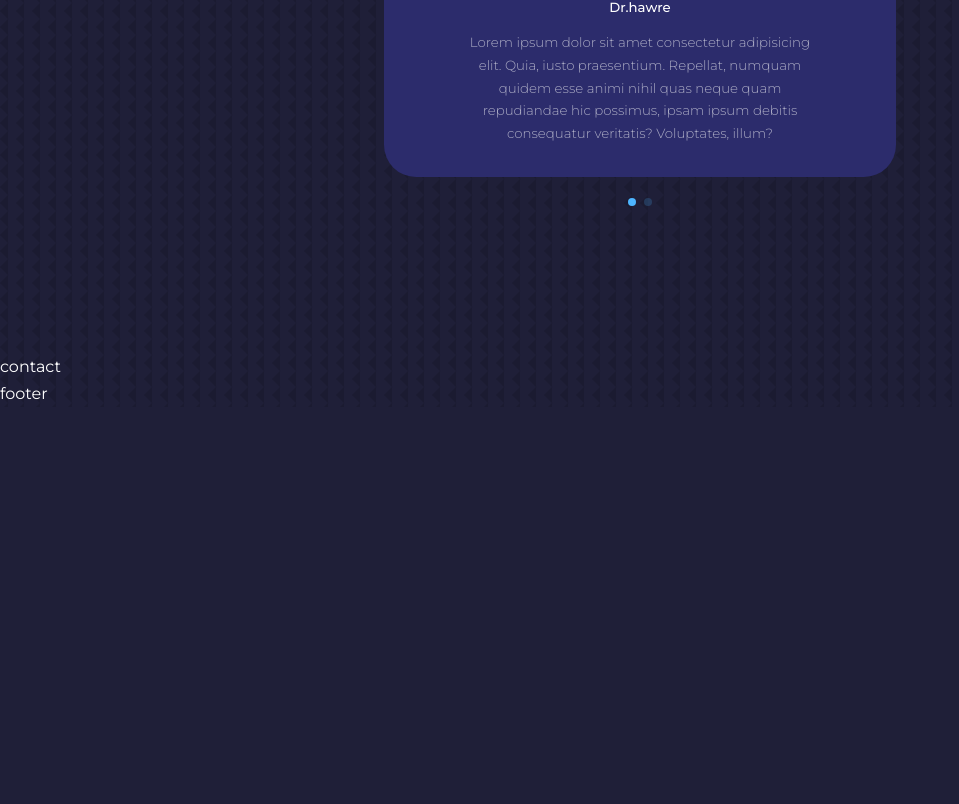
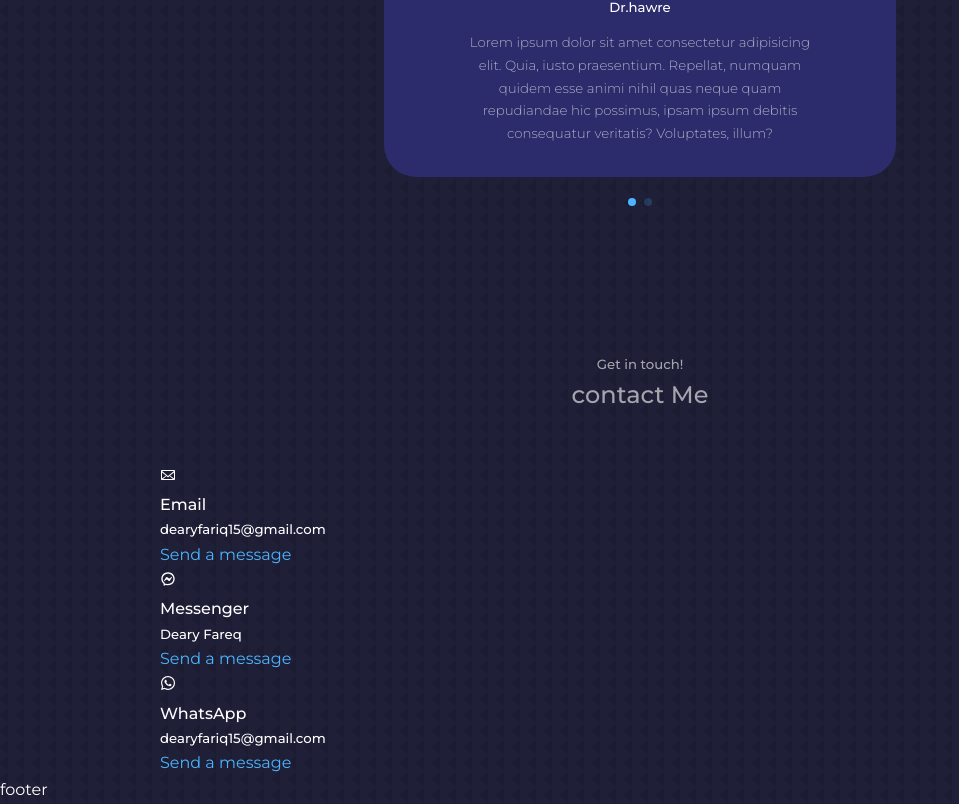
Before and after one commit to dearyfareq/capstone, a React (Create React App) app in the folder capstone/: page / in a window 1280 px wide. Shown: the part 4541-5345 px from the top of the page, without its empty margins (0-959 px from the left). Before the commit the page ends 4948 px from the top, so only its background shows below. Built offline with nearby package versions, Linux system fonts and the light colour scheme.

Commit message:
added contact component jsx with links

```diff
--- a/capstone/src/components/contact/contact.jsx
+++ b/capstone/src/components/contact/contact.jsx
@@ -1,8 +1,43 @@
 import React from 'react'
 import './contact.css'
+import {GoMail} from 'react-icons/go'
+import {RiMessengerLine} from 'react-icons/ri'
+import {FaWhatsapp} from 'react-icons/fa'
 const Contact = () => {
   return (
-    <section id='contact'>contact</section>
+    <section id='contact'>
+      <h5>Get in touch!</h5>
+      <h2>contact Me</h2>
+
+      <div className='container contact__container'>
+        <div className='contact__options'>
+
+          <article className='contact__option'>
+            <GoMail/>
+            <h4>Email</h4>
+            <h5>dearyfariq15@gmail.com</h5>
+            <a href="mailto:dearyfariq15@gmail.com">Send a message</a>
+          </article>
+
+          <article className='contact__option'>
+            <RiMessengerLine/>
+            <h4>Messenger</h4>
+            <h5>Deary Fareq</h5>
+            <a href="https://m.me/deary.fareq">Send a message</a>
+          </article>
+
+          <article className='contact__option'>
+            <FaWhatsapp/>
+            <h4>WhatsApp</h4>
+            <h5>dearyfariq15@gmail.com</h5>
+            <a href="https://api.whatsapp.com/send?phone=9647511913938">Send a message</a>
+          </article>
+
+        </div>
+        {/* contact options */}
+        <form action=""></form>
+      </div>
+    </section>
   )
 }
 
```
